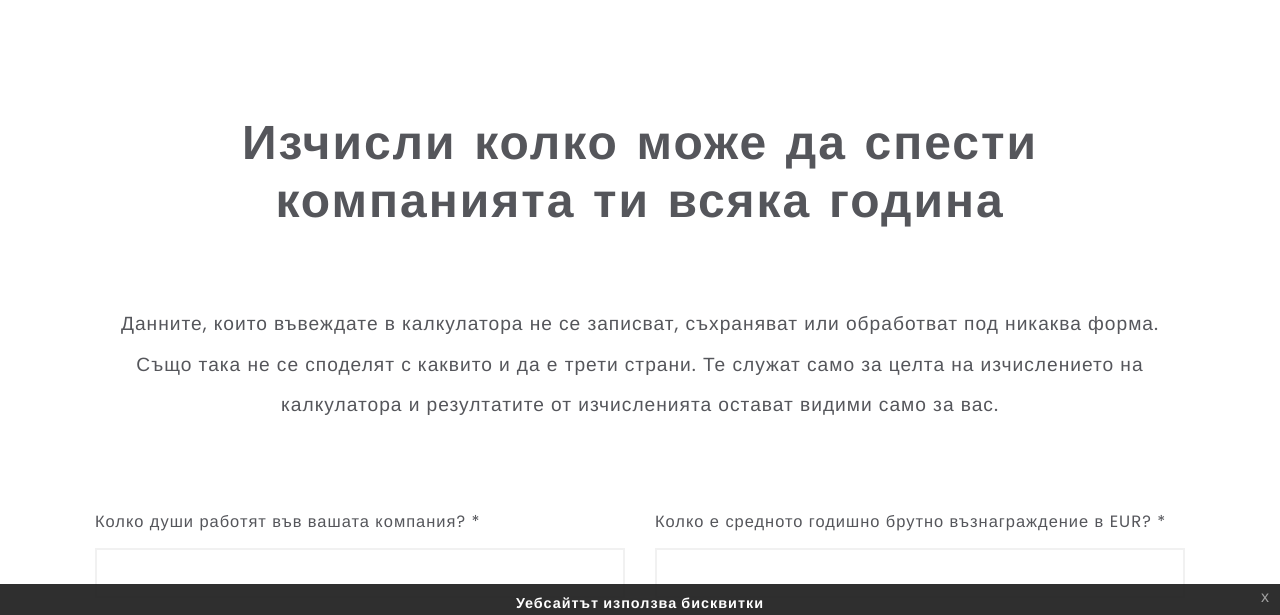
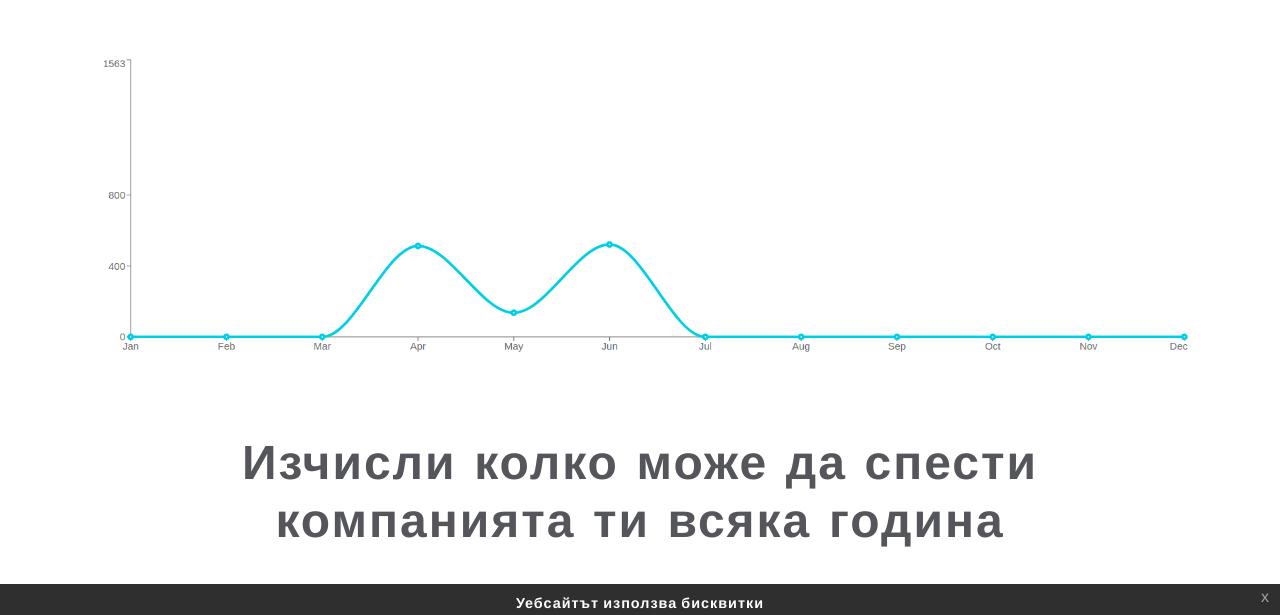
Before and after one commit to 10xmate/10xmate.github.io, a plain HTML site: page bg/calculator.html in a window 1280 px wide. Shown: the part 121-736 px from the top of the page. Drawn offline with Linux system fonts and the light colour scheme; files whose address does not match are found by name; a web font is replaced by a local one.

Commit message:
calc refine + add calc page image

```diff
--- a/bg/calculator.html
+++ b/bg/calculator.html
@@ -237,9 +237,20 @@
         </header>
         <!--/header of the page -->
         <main>
+          <!-- visual/banner of the page -->
+          <section class="visual">
+              <div class="bigger-img">
+                  <div class="centered">
+                      <div class="container">
+                          <img class="centered-page-main-img" src="../img/screens/calculator-screen.png"/>
+                      </div>
+                  </div>
+              </div>
+          </section>
+          <!--/visual/banner of the page -->
           <!-- main content wrapper -->
           <div class="content-wrapper calculator-wrapper">
-            <section class="content-block start-banner">
+            <section class="content-block">
                 <div class="container text-center">
                     <div class="heading bottom-space">
                         <h2>Изчисли колко може да спести компанията ти всяка година</h2>
--- a/css/custom.css
+++ b/css/custom.css
@@ -344,14 +344,6 @@ input {
   height:100%;
 }
 
-/* @media screen and (max-width: 999px) {
-  .embeded-vimeo-iframe {
-     height:100%;
-   }
+.player .vp-controls .ghost-timecode .box {
+  background-color: #02CCE4 !important;
 }
-
-@media screen and (min-width: 1000px) {
-  .embeded-vimeo-iframe {
-     height:60%;
-   }
-} */
--- a/js/calculator.js
+++ b/js/calculator.js
@@ -86,7 +86,7 @@
                 $('#error_message').html('');
 
                 $('#result-bar').show();
-                $('#explain-bar').delay(5000).show('slow');
+                $('#explain-bar').delay(1000).show('slow');
 
                 var val_training_cost = num_emp_who_quit_per_year.val() * onboarding_period.val() * (yearly_pay.val() / 12);
 
```
Also changed, not shown: calculator.html (+12 -1 lines), img/screens/calculator-screen.png (added).
